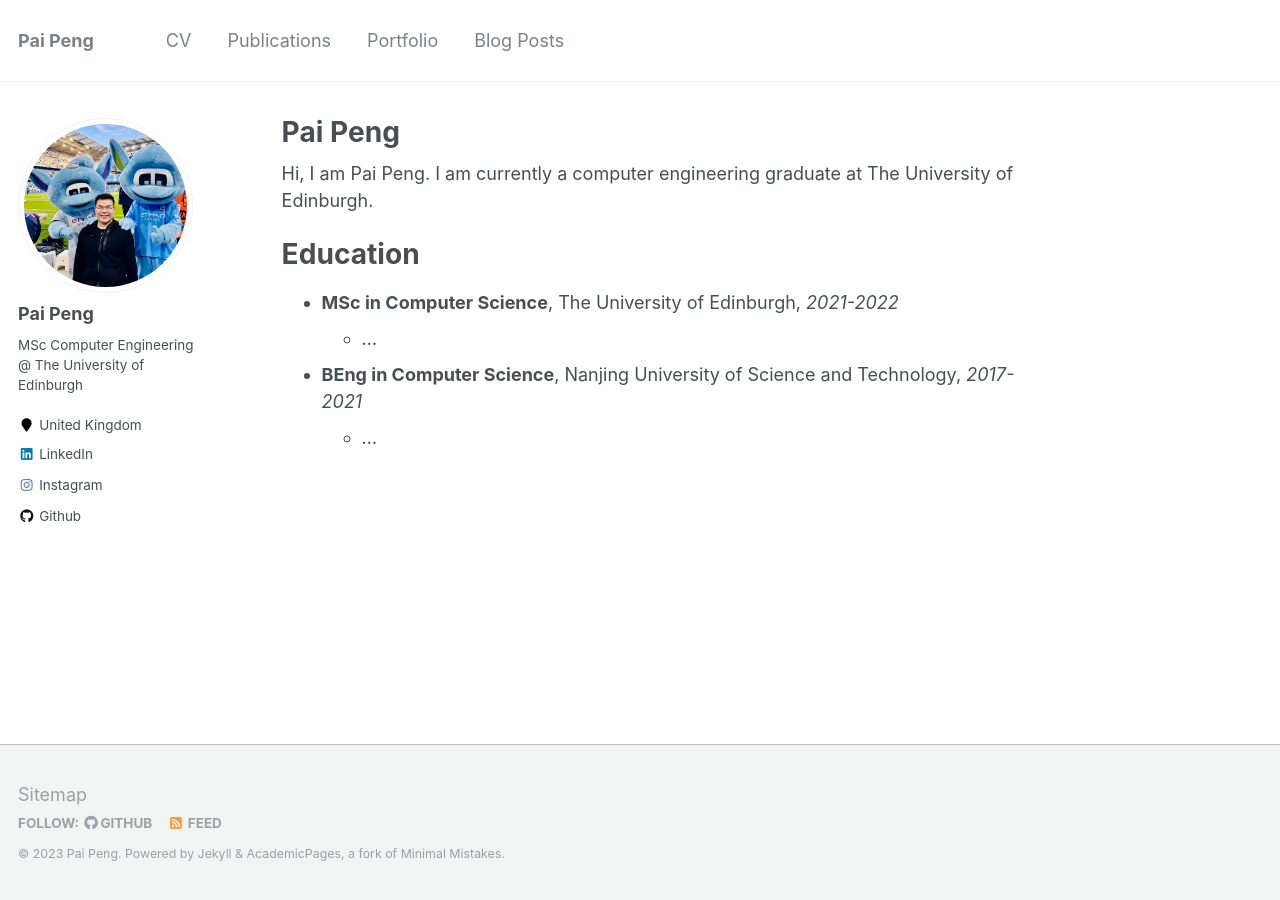
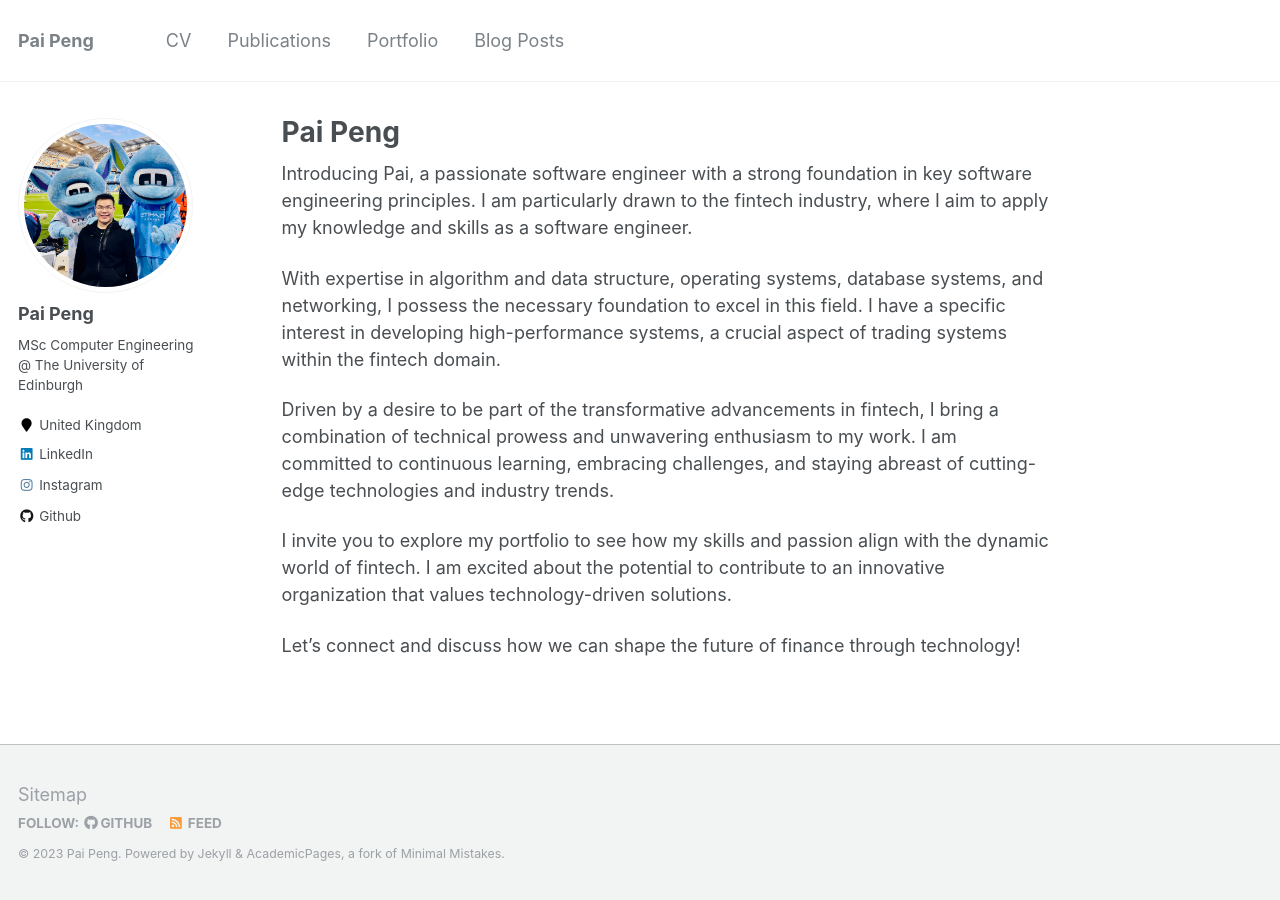
Before and after one commit to Altman-S/Altman-S.github.io, a Jekyll site: the page built from _pages/about.md, in a window 1280 px wide. Built offline with Jekyll 4.4.1, drawn with Linux system fonts in a browser that asks for light colours.

Commit message:
Update about.md

```diff
--- a/_pages/about.md
+++ b/_pages/about.md
@@ -7,13 +7,12 @@ redirect_from:
   - /about.html
 ---
 
-Hi, I am Pai Peng. I am currently a computer engineering graduate at The University of Edinburgh.
+Introducing Pai, a passionate software engineer with a strong foundation in key software engineering principles. I am particularly drawn to the fintech industry, where I aim to apply my knowledge and skills as a software engineer.
 
-Education
-======
+With expertise in algorithm and data structure, operating systems, database systems, and networking, I possess the necessary foundation to excel in this field. I have a specific interest in developing high-performance systems, a crucial aspect of trading systems within the fintech domain.
 
-+ **MSc in Computer Science**, The University of Edinburgh, *2021-2022*
-  + ...
+Driven by a desire to be part of the transformative advancements in fintech, I bring a combination of technical prowess and unwavering enthusiasm to my work. I am committed to continuous learning, embracing challenges, and staying abreast of cutting-edge technologies and industry trends.
 
-+ **BEng in Computer Science**, Nanjing University of Science and Technology, *2017-2021*
-  + ...
+I invite you to explore my portfolio to see how my skills and passion align with the dynamic world of fintech. I am excited about the potential to contribute to an innovative organization that values technology-driven solutions.
+
+Let's connect and discuss how we can shape the future of finance through technology!
```
